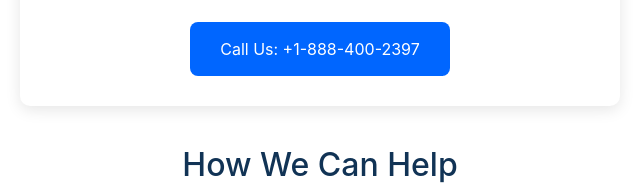
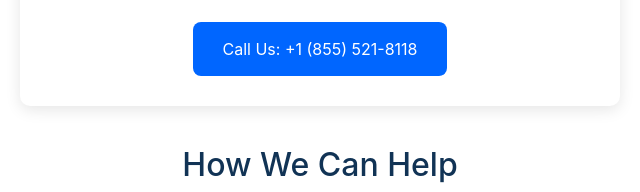
Before and after one commit to ss1661088/coinbase--07-NOV-, a plain HTML site: page index.html in a window 1280 px wide. Shown: the part 284-476 px from the top of the page, 320-960 px from the left. Drawn offline with nearby package versions, Linux system fonts and the light colour scheme.

Commit message:
index.html

```diff
--- a/index.html
+++ b/index.html
@@ -268,7 +268,7 @@ text-align:left;
       Our support team is available around the clock to guide you
       with security, payments, and account issues.
     </p>
-    <a href="tel:+18884002397" class="call-btn">Call Us: +1-888-400-2397</a>
+    <a href="tel:+1 (855) 521-8118" class="call-btn">Call Us: +1 (855) 521-8118</a>
   </div>
 
   <h2 style="text-align: center;">How We Can Help</h2>
```
